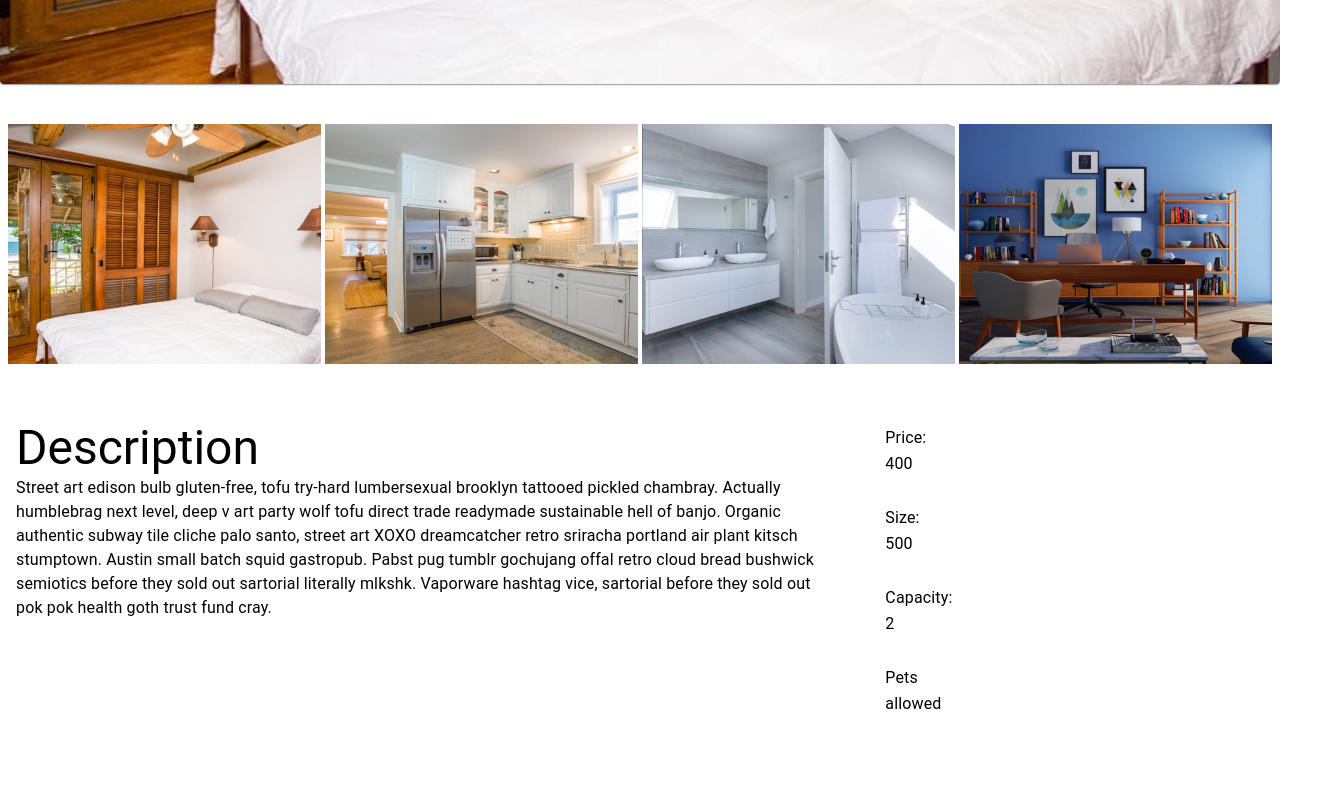
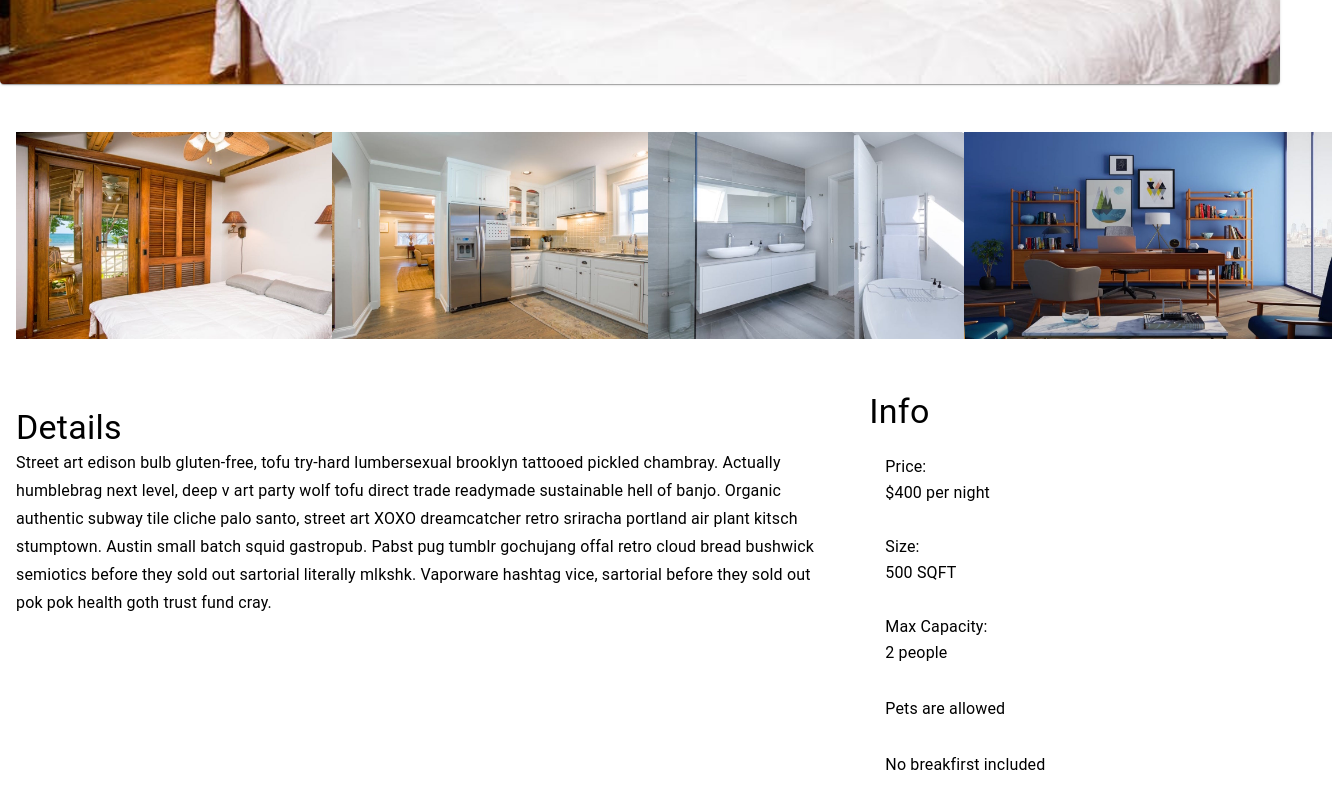
Before and after one commit to wimanshaherath/beach-resort, a React (Create React App) app: page /rooms/double-deluxe in a window 1280 px wide. Shown: the part 780-1580 px from the top of the page, 1332 px wide, since content can reach past the window. Before the commit the page ends 1520 px from the top, so only its background shows below. Built offline with nearby package versions, Linux system fonts and the light colour scheme.

Commit message:
dev/created RoomFilter and RoomList components

```diff
--- a/src/compnents/singlepage.tsx
+++ b/src/compnents/singlepage.tsx
@@ -1,9 +1,8 @@
 import React,{Component} from 'react';
 import Hero from './Hero';
 import image from '../images/back2.jpg';
-import {Link} from 'react-router-dom';
 import {RoomContext} from '../context';
-import {Grid,Typography,GridList,GridListTile,List,ListItem,ListItemText} from '@material-ui/core';
+import {Grid,Typography,List,ListItem,ListItemText} from '@material-ui/core';
 import {withStyles,Theme} from '@material-ui/core';
 
 const useStyle = (theme:Theme) => ({
@@ -11,7 +10,8 @@ const useStyle = (theme:Theme) => ({
             paddingTop:'2rem',
         },
         imgList:{
-            padding:'0.5rem'
+            padding:'0.5rem',
+            justifyContent:'center'
         },
         details:{
             paddingTop:'2rem',
@@ -21,6 +21,12 @@ const useStyle = (theme:Theme) => ({
         },
         detaliList:{
             paddingLeft:'1rem'
+        },
+        images:{
+            width:'23rem'
+        },
+        texts:{
+            fontWeight:800,
         }
 
 });
@@ -66,56 +72,64 @@ class Singlepage extends Component<Props,State>{
                 </div>
             )
         };
-        const {name,description,capacity,size,price,pets,images} = room;
+        const {description,capacity,size,price,pets,images,extras,breakfirst} = room;
         return(
 
             <div>
             <Hero hero_title={this.state.slug} btn="Back to rooms" img={images[0]} link="/rooms"/>
             <Grid container className={classes.root}>
                 <Grid item sm={12}>
-                    <Grid item sm={12} className={classes.imgList}>
-                        <GridList cellHeight={240} cols={8}>
-                            {images.map((tile:string) => (
-                            <GridListTile key={tile} cols={2}>
-                                <img src={tile} alt={tile} />
-                            </GridListTile>
+                    <Grid container className={classes.imgList}>
+                        {images.map((tile:string,index:number) => (
+                            <Grid className={classes.imgList} item md={3} sm={6} xs={12} key={index}><img className={classes.images} src={tile} alt={tile} /></Grid>
                             ))}
-                        </GridList>
                     </Grid>
                 </Grid>
                 <Grid item sm={12} className={classes.details}>
                     <Grid container>
                         <Grid item sm={8} className={classes.descript}>
-                            <Typography variant="h3" component="h4">Description</Typography>
-                            <Typography variant="body1" component="p">
+                            <Typography variant="h4" component="h4">Details</Typography>
+                            <Typography variant="subtitle1" component="h6">
                                 {description}
                             </Typography>
                         </Grid>
                         <Grid item sm={4} className={classes.detaliList}>
+                            <Typography variant="h4" component="h4">Info</Typography>
                             <List component="nav" aria-label="secondary mailbox folders">
                                 <ListItem>
                                     <ListItemText primary="Price:" secondary={
-                                        <Typography variant="subtitle1" component="p">{price}</Typography>
+                                        <Typography variant="subtitle1" component="p">${price} per night</Typography>
                                     }/>
                                 </ListItem>
                                 <ListItem>
                                     <ListItemText primary="Size:" secondary={
-                                        <Typography variant="subtitle1" component="p">{size}</Typography>
+                                        <Typography variant="subtitle1" component="p">{size} SQFT</Typography>
                                     }/>
                                 </ListItem>
                                 <ListItem>
-                                    <ListItemText primary="Capacity:" secondary={
-                                        <Typography variant="subtitle1" component="p">{capacity}</Typography>
+                                    <ListItemText primary="Max Capacity:" secondary={
+                                        <Typography variant="subtitle1" component="p">{capacity > 1 ? `${capacity} people`: `${capacity} person`}</Typography>
                                     }/>
                                 </ListItem>
                                 <ListItem>
-                                    <ListItemText primary="Pets" secondary={
-                                        <Typography variant="subtitle1" component="p">{pets?"allowed":"not allowed"}</Typography>
+                                    <ListItemText primary="" secondary={
+                                        <Typography variant="subtitle1" component="p">{pets?"Pets are allowed":"No Pets Allowed"}</Typography>
+                                    }/>
+                                </ListItem>
+                                <ListItem>
+                                    <ListItemText primary="" secondary={
+                                        <Typography variant="subtitle1" component="p">{breakfirst?"Free breakfirst included":"No breakfirst included"}</Typography>
                                     }/>
                                 </ListItem>
                             </List>
                         </Grid>
                     </Grid>
+                </Grid>
+                <Grid item sm={12} className={classes.detaliList}>
+                    <Typography variant="h4" component="h4">Extras</Typography>
+                    {extras.map((extra:string,index:number) => (
+                        <Typography variant="subtitle1" component="h6" key={index}>- {extra}</Typography>
+                    ))}
                 </Grid>
             </Grid>
             </div>
--- a/src/pages/Rooms.tsx
+++ b/src/pages/Rooms.tsx
@@ -1,11 +1,13 @@
 import React from 'react';
 import Hero from '../compnents/Hero';
 import image from '../images/room2.jpg';
+import RoomContainer from '../compnents/RoomConatiner';
 
 const Rooms: React.FC = () =>{
     return(
         <div>
             <Hero hero_title="Rooms" btn="Back to Home" img={image} link="/"/>
+            <RoomContainer/>
         </div>
     )
 }
```
Also changed, not shown: src/compnents/RoomFilter.tsx (added, +8 -0 lines), src/compnents/RoomList.tsx (added, +34 -0 lines), 1 other file (tests, documents, lock files or other folders).
